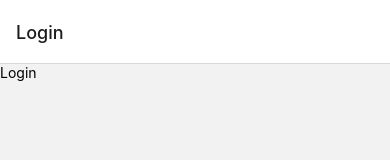
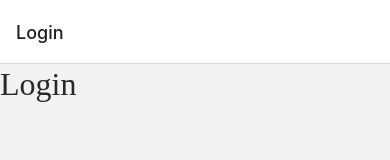
Before and after one commit to ecc118/deranged-mail, a React Native app: screen /Login in a window 390 px wide. Shown: the top 160 px of the page. Built offline with nearby package versions, Linux system fonts and the light colour scheme.

Commit message:
add theme

```diff
--- a/babel.config.js
+++ b/babel.config.js
@@ -11,5 +11,6 @@ module.exports = {
         },
       },
     ],
+    'babel-plugin-styled-components',
   ],
 };
--- /dev/null
+++ b/react-native.config.js
@@ -0,0 +1,3 @@
+module.exports = {
+  assets: ['./src/assets/fonts'],
+};
--- /dev/null
+++ b/src/components/Text/index.tsx
@@ -0,0 +1,41 @@
+import React from 'react';
+import {TextProps as RNTextProps} from 'react-native';
+import styled from 'styled-components/native';
+
+import {Color, Typography} from '@/utilities/theme';
+
+interface TextProps extends RNTextProps {
+  type?: Typography;
+  color?: Color;
+}
+
+interface TextStyledProps {
+  type: Typography;
+  color: Color;
+}
+
+const TextStyled = styled.Text<TextStyledProps>`
+  ${({type, theme}) => {
+    const typography = theme.typography[type];
+
+    return `
+      font-family: ${typography.fontFamily};
+      font-style: ${typography.fontStyle};
+      font-size: ${typography.fontSize}px;
+      line-height: ${typography.lineHeight}px;
+      ${
+        typography.letterSpacing
+          ? `letter-spacing: ${typography.letterSpacing}px;`
+          : ''
+      }
+    `;
+  }}
+
+  color: ${({color, theme}) => theme.colors[color]};
+`;
+
+const Text = ({type = 'body', color = 'black', ...props}: TextProps) => {
+  return <TextStyled type={type} color={color} {...props} />;
+};
+
+export default Text;
--- a/src/index.tsx
+++ b/src/index.tsx
@@ -1,9 +1,15 @@
 import React from 'react';
+import {ThemeProvider} from 'styled-components/native';
 
+import theme from '@/utilities/theme';
 import Navigation from '@/screens';
 
 const App = () => {
-  return <Navigation />;
+  return (
+    <ThemeProvider theme={theme}>
+      <Navigation />
+    </ThemeProvider>
+  );
 };
 
 export default App;
--- a/src/screens/Login/index.tsx
+++ b/src/screens/Login/index.tsx
@@ -1,14 +1,14 @@
 import React from 'react';
-import {Text} from 'react-native';
+import Text from '@/components/Text';
 
-import { RootStackScreenProps } from '@/types/navigation'
+import {RootStackScreenProps} from '@/types/navigation';
 
-type LoginProps = RootStackScreenProps<'Login'>
+type LoginProps = RootStackScreenProps<'Login'>;
 
 const Login = ({navigation}: LoginProps) => {
   return (
     <>
-      <Text>Login</Text>
+      <Text type="heading">Login</Text>
     </>
   );
 };
--- a/src/screens/index.tsx
+++ b/src/screens/index.tsx
@@ -5,7 +5,7 @@ import {
 } from '@react-navigation/native';
 import {createNativeStackNavigator} from '@react-navigation/native-stack';
 
-import Login from '@/screens/Login'
+import Login from '@/screens/Login';
 
 import {RootStackParamList} from '@/types/navigation';
 
--- /dev/null
+++ b/src/utilities/theme.ts
@@ -0,0 +1,35 @@
+import {DefaultTheme} from 'styled-components/native';
+
+const FONT_FAMILY = 'VT323-Regular';
+
+const theme: DefaultTheme = {
+  colors: {
+    main: '#FFFF00',
+    accent: '#9E5E44',
+    black: '#29282A',
+    gray: '#9AAFA4',
+    ebony: '#555D55',
+    onyx: '#373942',
+    white: '#FFFFFF',
+  },
+  typography: {
+    heading: {
+      fontFamily: FONT_FAMILY,
+      fontStyle: 'normal',
+      fontSize: 32,
+      lineHeight: 40,
+    },
+    body: {
+      fontFamily: FONT_FAMILY,
+      fontStyle: 'normal',
+      fontSize: 16,
+      lineHeight: 20,
+    },
+  },
+};
+
+export type Color = keyof DefaultTheme['colors'];
+
+export type Typography = keyof DefaultTheme['typography'];
+
+export default theme;
```
Also changed, not shown: package.json (+6 -1 lines), src/types/styled-components.d.ts (added, +24 -0 lines), src/assets/fonts/VT323-Regular.ttf (added), 6 other files (tests, documents, lock files or other folders).
